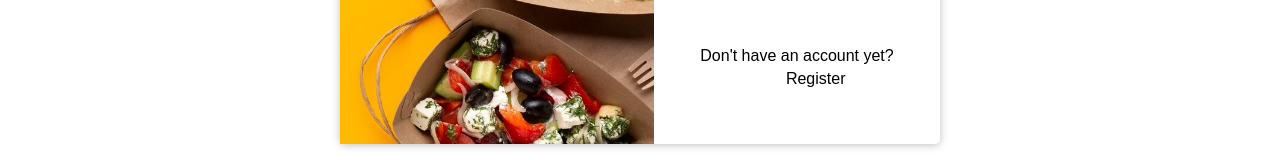
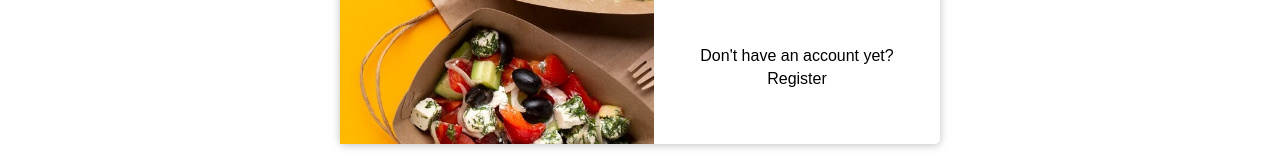
Before and after one commit to AkshatG165/food-delivery, a Next.js app: page /login in a window 1280 px wide. Shown: the part 444-604 px from the top of the page. Built offline with nearby package versions, Linux system fonts and the light colour scheme; no server answers.

Commit message:
style: Minor fix

```diff
--- a/components/login/LoginForm.module.css
+++ b/components/login/LoginForm.module.css
@@ -60,8 +60,6 @@
 
 .right a {
   display: block;
-  width: 10%;
-  margin: auto;
   text-decoration: none;
   margin-top: 5px;
   color: black;
```
